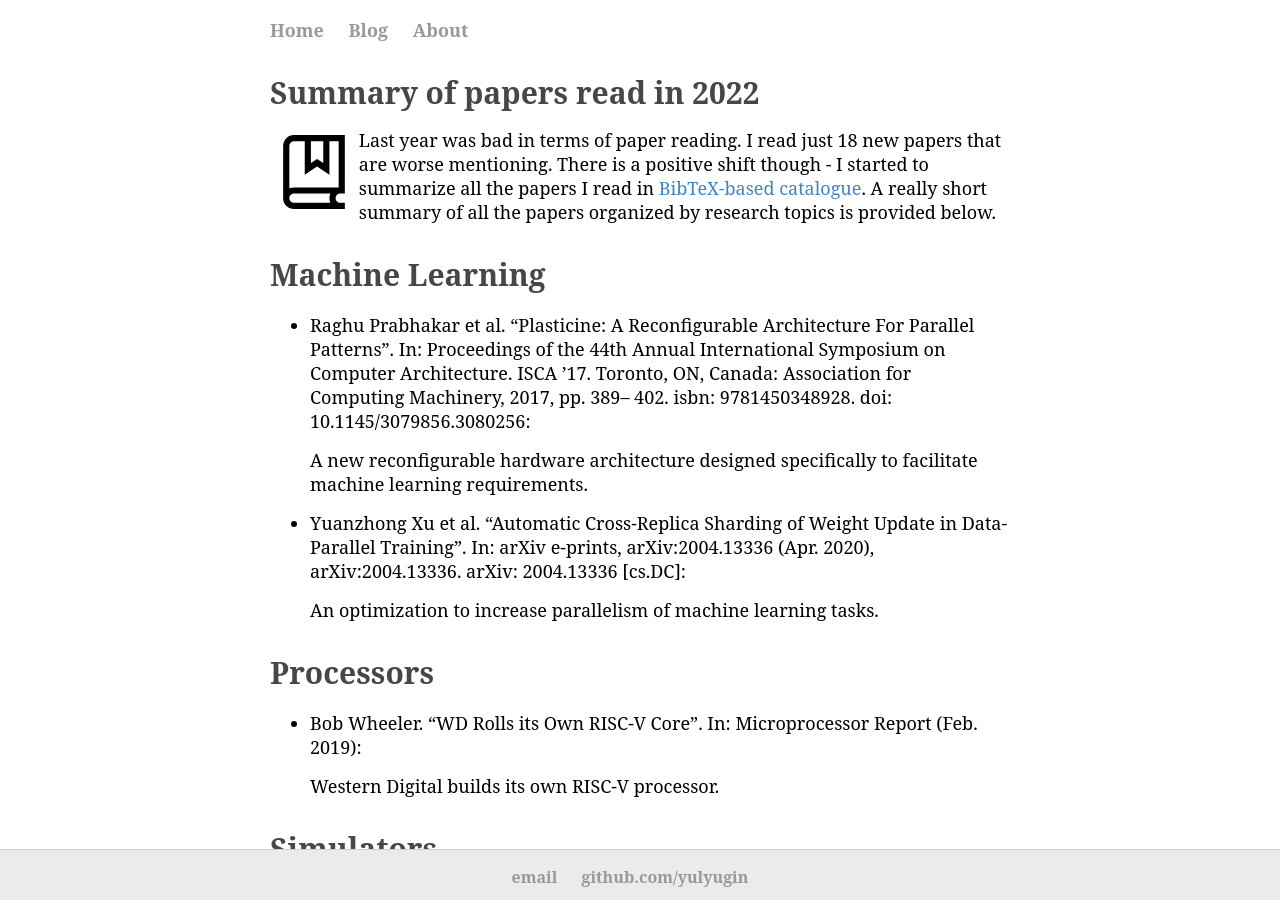
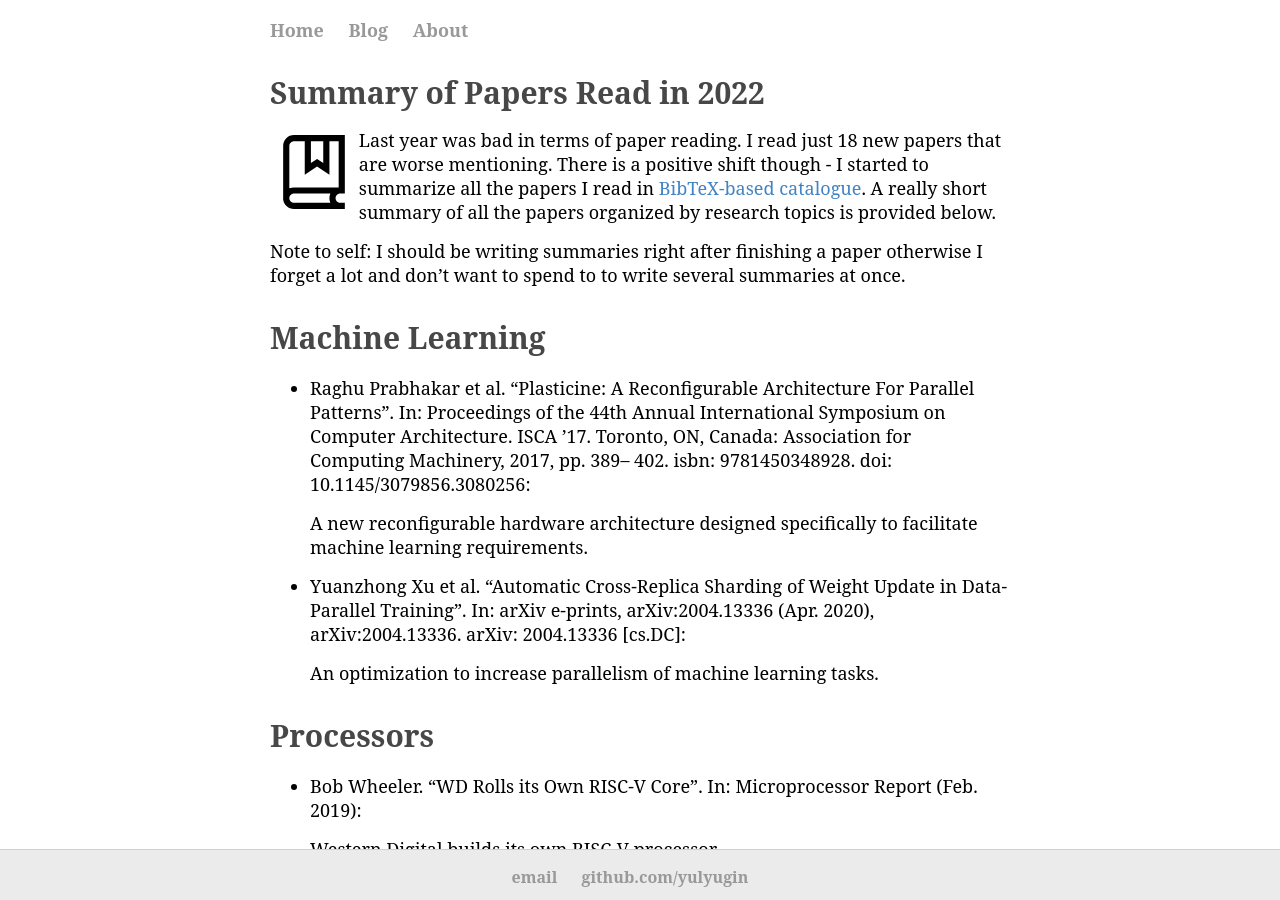
Before and after one commit to yulyugin/yulyugin.github.io, a Jekyll site: the page built from _posts/2023-01-01-papers-2022.md, in a window 1280 px wide and 900 px high. Built offline with Jekyll 4.4.1, drawn with Linux system fonts in a browser that asks for light colours.

```diff
--- a/_posts/2023-01-01-papers-2022.md
+++ b/_posts/2023-01-01-papers-2022.md
@@ -1,12 +1,14 @@
 ---
 layout: post
-title: "Summary of papers read in 2022"
+title: "Summary of Papers Read in 2022"
 date: 2023-01-01
 ---
 
 ![Book]{: style="float: left; width: 10%; padding: 1%"} Last year was bad in terms of paper reading. I read just 18 new papers that are worse mentioning.
 There is a positive shift though - I started to summarize all the papers I read in [BibTeX-based catalogue](https://github.com/yulyugin/yulyugin.github.io/tree/main/bibliography).
 A really short summary of all the papers organized by research topics is provided below.
+
+Note to self: I should be writing summaries right after finishing a paper otherwise I forget a lot and don't want to spend to to write several summaries at once.
 
 # Machine Learning
 
```
